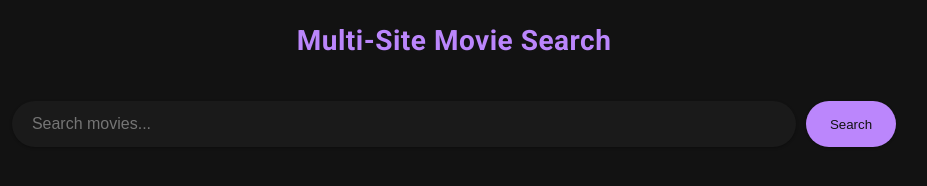
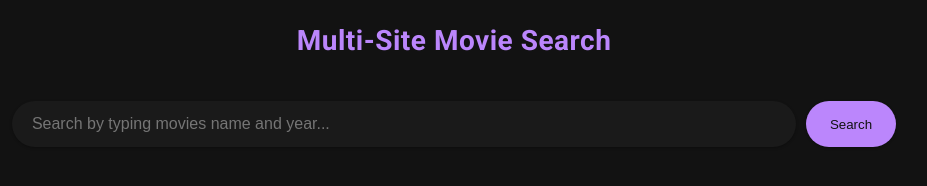
Before and after one commit to SAHimu369/SAHimu369.github.io, a plain HTML site: page index.html in a window 1280 px wide. Shown: the whole page, without its empty margins (186-1113 px from the left). Drawn offline with Linux system fonts and the light colour scheme.

Commit message:
Update index.html

```diff
--- a/index.html
+++ b/index.html
@@ -12,7 +12,7 @@
 <header>Multi-Site Movie Search</header>
 
 <div class="search-container">
-  <input type="text" id="query" placeholder="Search movies...">
+  <input type="text" id="query" placeholder="Search by typing movies name and year...">
   <button id="search-btn">Search</button>
 </div>
 
```
